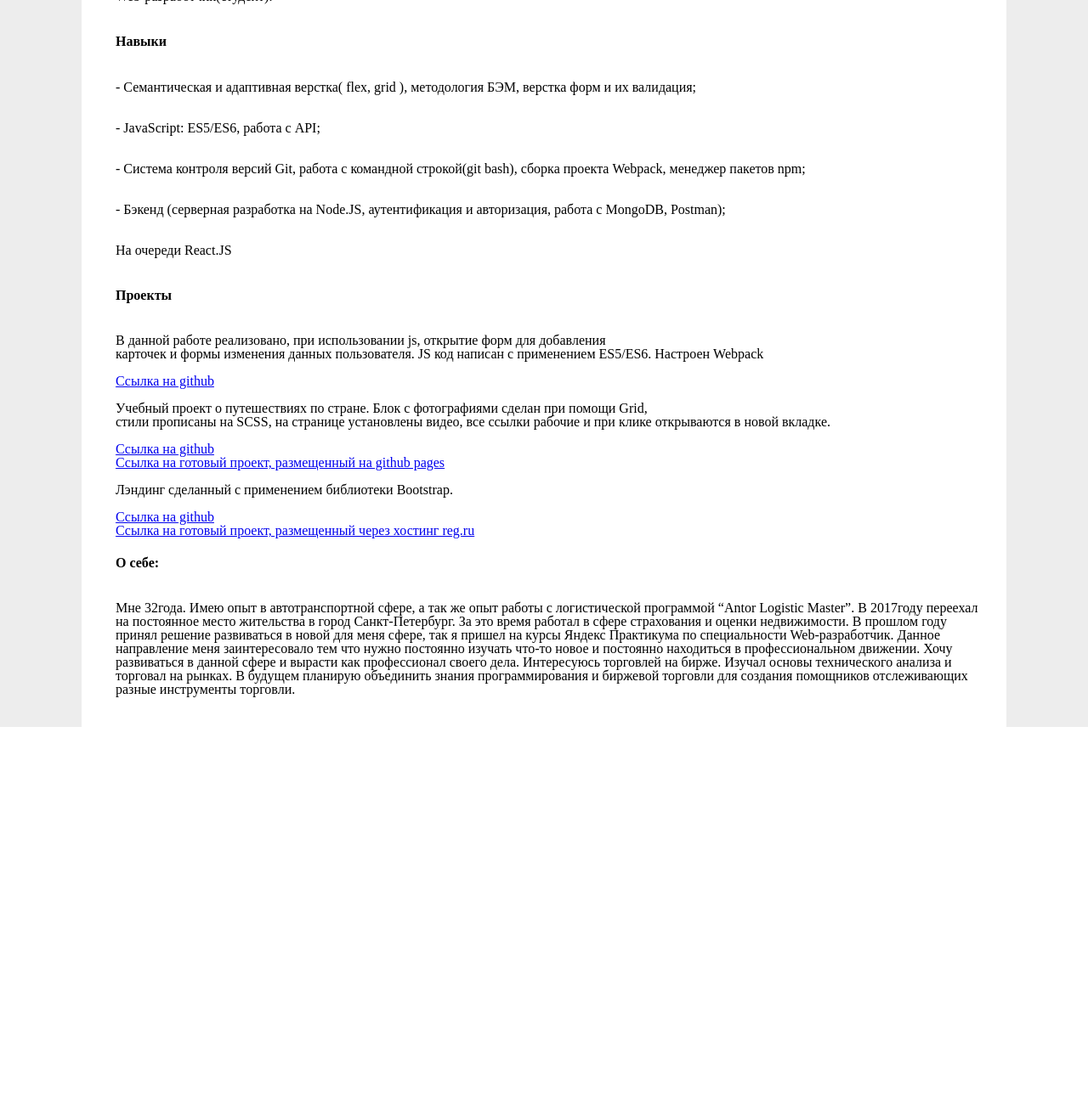
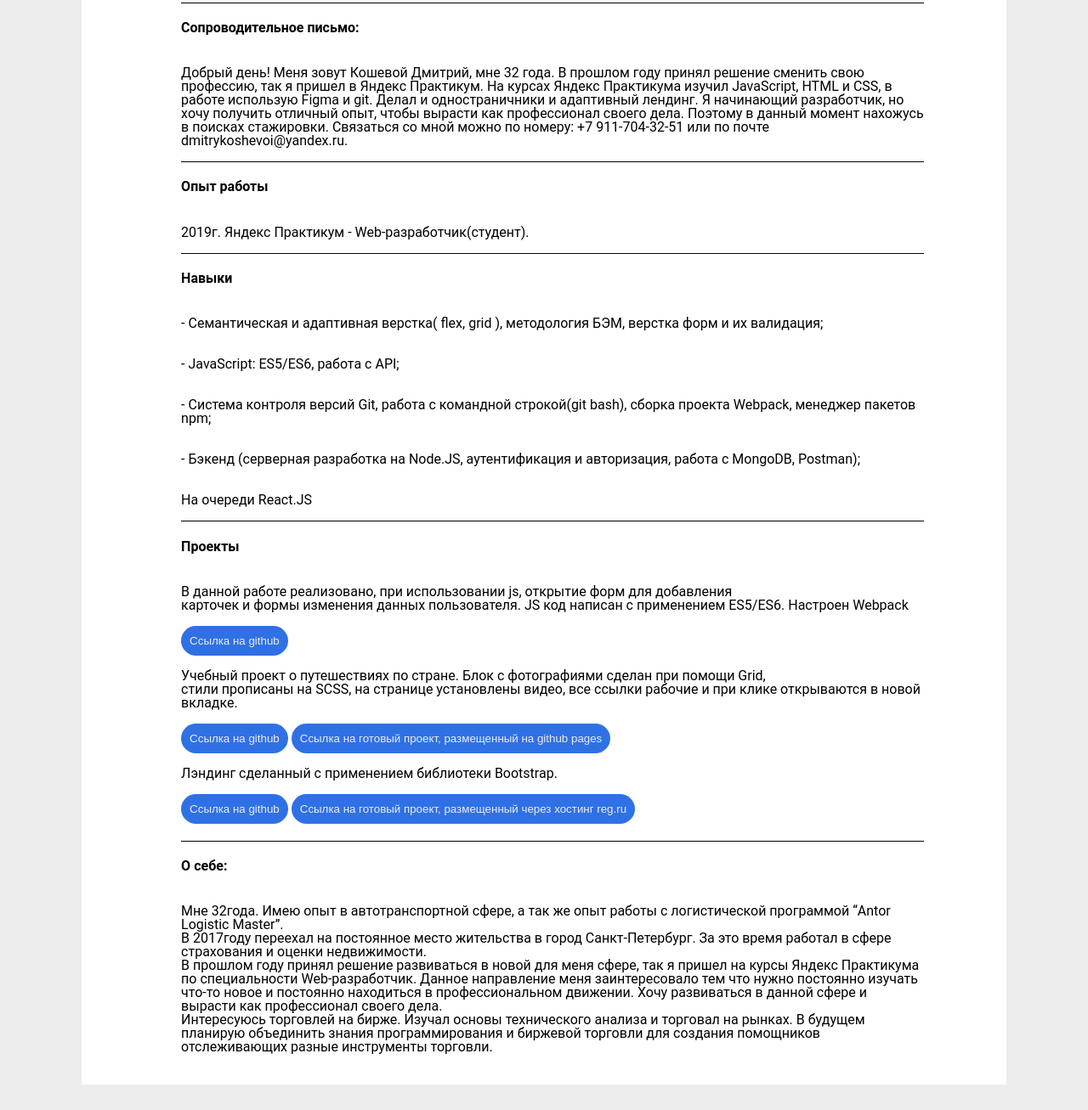
Before and after one commit to DmitriiK1/html_message, a plain HTML site: page index.html in a window 1280 px wide. Shown: the part 654-1961 px from the top of the page at 85% size. Before the commit the page ends 1510 px from the top, so only its background shows below. Drawn offline with Linux system fonts and the light colour scheme.

Commit message:
Добавил блоки-классы-стили-шрифт.Ссылки на кнопки

```diff
--- a/index.html
+++ b/index.html
@@ -16,8 +16,8 @@
 			line-height: 100%;
 		}
 
-		[style*="Open Sans"] {
-			font-family: 'Open Sans', arial, sans-serif !important;
+		[style*="Roboto"] {
+			font-family: 'Roboto', arial, sans-serif !important;
 		}
 
 		img {
@@ -40,15 +40,48 @@
 			mso-table-lspace: 0pt;
 			mso-table-rspace: 0pt;
 		}
-		.description{
+
+		a{
+			text-decoration: none;
+			color: #ededed;
+		}
+
+		button{
+			background-color: #2F71E5;
+			border-radius: 30px;
+			border: 0;
+			outline: none !important;
+			padding: 10px;
+		}
+
+		.description {
 			border-collapse: separate;
 			padding: 20px;
 			padding-left: 40px;
 		}
+
 		.avatar {
 			border-radius: 50%;
 		}
+		.experience{
+			border-top: 1px solid #000000;
+		}
+		.covering-letter{
+			border-top: 1px solid #000000;
+		}
+		.skills{
+			border-top: 1px solid #000000;
+		}
+		.projects{
+			border-top: 1px solid #000000;
+			border-collapse: separate;
+			padding-bottom: 20px;
+		}
+		.about-myself{
+			border-top: 1px solid #000000;
+		}
 	</style>
+	<base target="_blank">
 </head>
 
 <body style="margin: 0; padding: 0;">
@@ -57,14 +90,14 @@
 	<table cellpadding="0" cellspacing="0" width="100%" bgcolor="#ededed">
 		<tr>
 			<td>
-				<table class="main table-850" cellpadding="0" cellspacing="0" width="85%" align="center"
+				<table class="header" cellpadding="0" cellspacing="0" width="85%" align="center"
 					bgcolor="#ffffff">
 					<tr bgcolor="#ededed">
 						<td height="30" width="85%"></td>
 					</tr>
 					<tr>
 						<td class="header-td">
-							<img src="/img/logo1.jpg" alt="logo" />
+							<img src="https://sun9-58.userapi.com/CFD8bcb5RvxJ9J-ffDtw46-Kxub34CUVBzRApg/GSV5RNY5acg.jpg" alt="logo" />
 						</td>
 					</tr>
 				</table>
@@ -72,14 +105,14 @@
 					bgcolor="#ffffff">
 					<tr>
 						<td align="center">
-							<img class="avatar" src="/img/avatar.jpg" alt="logo" />
+							<img class="avatar" src="https://sun9-65.userapi.com/yd5MudH4PfbT2ggVTUZW8XcqqOA4FV1i_7pYvg/7FKO2wfhZqM.jpg" alt="avatar" />
 						</td>
 						<td>
-							<table class="main table-850" cellpadding="0" cellspacing="0" width="85%" align="center"
+							<table class="information" style="font-family: Arial, Helvetica, sans-serif, 'Roboto'" cellpadding="0" cellspacing="0" width="85%" align="center"
 								bgcolor="#ffffff">
 								<tr>
 									<td align="left">
-										<h1>Junior Web-developer</h1>
+										<h1 style="font-family: Arial, Helvetica, sans-serif, 'Roboto'">Junior Web-developer</h1>
 									</td>
 								</tr>
 								<tr>
@@ -109,7 +142,36 @@
 								</tr>
 							</table>
 						</td>
-						<table class="description" cellpadding="0" cellspacing="0" width="85%" align="center"
+						<table class="description" style="font-family: Arial, Helvetica, sans-serif, 'Roboto'" cellpadding="0" cellspacing="0" width="85%" align="center"
+							bgcolor="#ffffff">
+							<tr>
+								<td>
+									<table class="covering-letter" style="font-family: Arial, Helvetica, sans-serif, 'Roboto'" cellpadding="0" cellspacing="0" width="85%" align="center"
+								bgcolor="#ffffff">
+								<tr>
+									<td>
+										<h4>Сопроводительное письмо:</h4>
+									</td>
+								</tr>
+								<tr>
+									<td>
+										<p>Добрый день!
+											Меня зовут Кошевой Дмитрий, мне 32 года. В прошлом году принял решение сменить свою профессию, так я пришел в Яндекс Практикум. На курсах Яндекс Практикума изучил JavaScript, HTML и CSS, в работе использую Figma и git.
+											Делал и одностраничники и адаптивный лендинг.
+											Я начинающий разработчик, но хочу получить отличный опыт, чтобы вырасти как профессионал своего дела. Поэтому в данный момент нахожусь в поисках стажировки.
+											Связаться со мной можно по номеру: +7 911-704-32-51 или по почте
+											dmitrykoshevoi@yandex.ru.
+
+
+										</p>
+									</td>
+								</tr>
+							</table>
+								</td>
+							</tr>
+							<tr>
+								<td>
+							<table class="experience" style="font-family: Arial, Helvetica, sans-serif, 'Roboto'" cellpadding="0" cellspacing="0" width="85%" align="center"
 								bgcolor="#ffffff">
 							<tr>
 								<td>
@@ -118,9 +180,16 @@
 							</tr>
 							<tr>
 								<td>
-									<p>2019г. Яндекс Практикум.<br />Web-разработчик(студент).</p>
+									<p>2019г. Яндекс Практикум - Web-разработчик(студент).</p>
 								</td>
 							</tr>
+						</table>
+					</td>
+					</tr>
+							<tr>
+								<td>
+							<table class="skills" style="font-family: Arial, Helvetica, sans-serif, 'Roboto'" cellpadding="0" cellspacing="0" width="85%" align="center"
+								bgcolor="#ffffff">
 							<tr>
 								<td>
 									<h4>Навыки</h4>
@@ -154,6 +223,13 @@
 									<p>На очереди React.JS</p>
 								</td>
 							</tr>
+						</table>
+					</td>
+					</tr>
+							<tr>
+								<td>
+							<table class="projects" style="font-family: Arial, Helvetica, sans-serif, 'Roboto'" cellpadding="0" cellspacing="0" width="85%" align="center"
+								bgcolor="#ffffff">
 							<tr>
 								<td>
 									<h4>Проекты</h4>
@@ -161,24 +237,37 @@
 							</tr>
 							<tr>
 								<td>
-									<p>В данной работе реализовано, при использовании js, открытие форм для добавления<br/> карточек и формы изменения данных пользователя. JS код написан с применением ES5/ES6. Настроен Webpack</p>
-									<a href="https://github.com/DmitriiK1/praktikum">Ссылка на github </a>
+									<p>В данной работе реализовано, при использовании js, открытие форм для
+										добавления<br /> карточек и формы изменения данных пользователя. JS код написан
+										с применением ES5/ES6. Настроен Webpack</p>
+								<button><a href="https://github.com/DmitriiK1/praktikum">Ссылка на github </a></button>
 								</td>
 							</tr>
 							<tr>
 								<td>
-									<p>Учебный проект о путешествиях по стране. Блок с фотографиями сделан при помощи Grid, <br/> стили прописаны на SCSS, на странице установлены видео, все ссылки рабочие и  при клике открываются в новой вкладке.</p>
-									<a href="https://github.com/DmitriiK1/russia">Ссылка на github </a><br/>
-									<a href="https://dmitriik1.github.io/russia/">Ссылка на готовый проект, размещенный на github pages </a>
+									<p>Учебный проект о путешествиях по стране. Блок с фотографиями сделан при помощи
+										Grid, <br /> стили прописаны на SCSS, на странице установлены видео, все ссылки
+										рабочие и при клике открываются в новой вкладке.</p>
+									<button><a href="https://github.com/DmitriiK1/russia">Ссылка на github </a></button>
+									<button><a href="https://dmitriik1.github.io/russia/">Ссылка на готовый проект, размещенный
+										на github pages </a></button>
 								</td>
 							</tr>
 							<tr>
 								<td>
 									<p>Лэндинг сделанный с применением библиотеки Bootstrap.</p>
-									<a href="https://github.com/DmitriiK1/rezkin_bootstrap">Ссылка на github </a><br/>
-									<a href="https://dmitriik1.github.io/russia/">Ссылка на готовый проект, размещенный через хостинг reg.ru </a>
+									<button><a href="https://github.com/DmitriiK1/rezkin_bootstrap">Ссылка на github </a><br /></button>
+									<button><a href="http://rezkiny.ru">Ссылка на готовый проект, размещенный
+										через хостинг reg.ru </a></button>
 								</td>
 							</tr>
+						</table>
+					</td>
+					</tr>
+							<tr>
+								<td>
+							<table  class="about-myself" style="font-family: Arial, Helvetica, sans-serif, 'Roboto'" cellpadding="0" cellspacing="0" width="85%" align="center"
+								bgcolor="#ffffff">
 								<tr>
 									<td>
 										<h4>О себе:</h4>
@@ -186,12 +275,29 @@
 								</tr>
 								<tr>
 									<td>
-									<p>Мне 32года. Имею опыт в автотранспортной сфере, а так же опыт работы с логистической программой “Antor Logistic Master”. В 2017году переехал на постоянное место жительства в город Санкт-Петербург. За это время работал в сфере страхования и оценки недвижимости. В прошлом году принял решение развиваться в новой для меня сфере, так я пришел на курсы Яндекс Практикума по специальности Web-разработчик. Данное направление меня заинтересовало тем что нужно постоянно изучать что-то новое и постоянно находиться в профессиональном движении. Хочу развиваться в данной сфере и вырасти как профессионал своего дела.
-									Интересуюсь торговлей на бирже. Изучал основы технического анализа и торговал на рынках. В будущем планирую объединить знания программирования и биржевой торговли для создания помощников отслеживающих разные инструменты торговли.
+										<p>Мне 32года. Имею опыт в автотранспортной сфере, а так же опыт работы с
+											логистической программой “Antor Logistic Master”.<br /> В 2017году переехал
+											на постоянное место жительства в город Санкт-Петербург. За это время работал
+											в сфере страхования и оценки недвижимости.<br /> В прошлом году принял
+											решение развиваться в новой для меня сфере, так я пришел на курсы Яндекс
+											Практикума по специальности Web-разработчик. Данное направление меня
+											заинтересовало тем что нужно постоянно изучать что-то новое и постоянно
+											находиться в профессиональном движении. Хочу развиваться в данной сфере и
+											вырасти как профессионал своего дела.<br />
+											Интересуюсь торговлей на бирже. Изучал основы технического анализа и
+											торговал на рынках. В будущем планирую объединить знания программирования и
+											биржевой торговли для создания помощников отслеживающих разные инструменты
+											торговли.
 										</p>
 									</td>
 								</tr>
 							</table>
+						</td>
+						</tr>
+						</table>
+					<tr bgcolor="#ededed">
+						<td height="30" width="85%"></td>
+					</tr>
 		</tr>
 	</table>
 	</td>
```
Also changed, not shown: img/avatar.jpg (deleted), img/logo1.jpg (deleted). Lines whose indentation alone changed are shown as unchanged.
